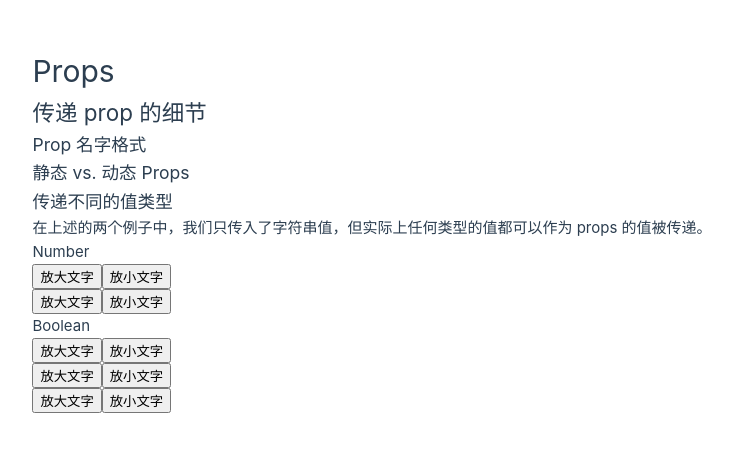
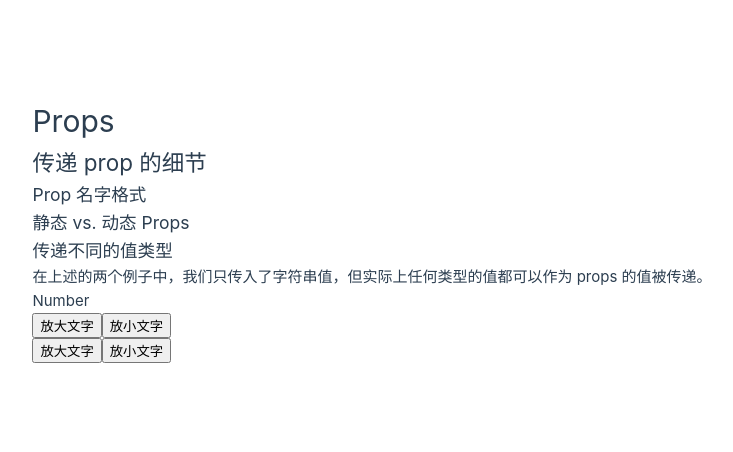
Before and after one commit to ShenlongDev/vue_xx, a Vue app: page / in a window 1280 px wide. Shown: the part 170-622 px from the top of the page, without its empty margins (268-1001 px from the left). Built offline with nearby package versions, Linux system fonts and the light colour scheme.

Commit message:
New Message

```diff
--- a/src/views/docs_component/ComponentProps.vue
+++ b/src/views/docs_component/ComponentProps.vue
@@ -11,14 +11,6 @@
   <PostBlog :likes="42" />
   <!-- 根据一个变量的值动态传入 -->
   <PostBlog :likes="post.likes" />
-  <h4>Boolean</h4>
-  <!-- 仅写上 prop 但不传值，会隐式转换为 `true` -->
-  <PostBlog is-published />
-  <!-- 虽然 `false` 是静态的值，我们还是需要使用 v-bind -->
-  <!-- 因为这是一个 JavaScript 表达式而不是一个字符串 -->
-  <PostBlog :is-published="false" />
-  <!-- 根据一个变量的值动态传入 -->
-  <PostBlog :is-published="post.isPublished" />
 </template>
 
 <script setup>
@@ -27,7 +19,6 @@ import PostBlog from '@/components/PostBlog.vue'
 const post = {
   title: 'This is the first post',
   author: 'super dev',
-  likes: 5003,
-  isPublished: false
+  likes: 5003
 }
 </script>
```
